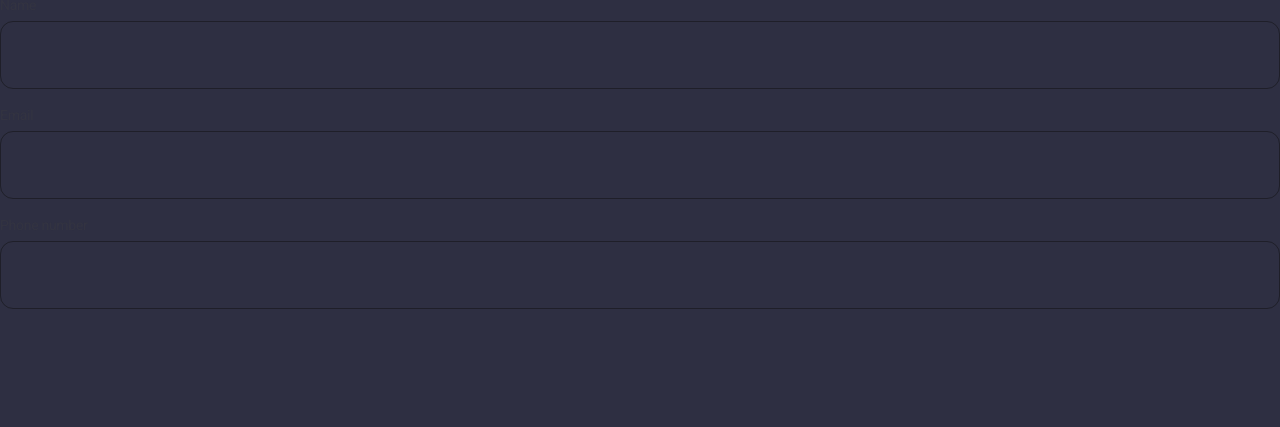
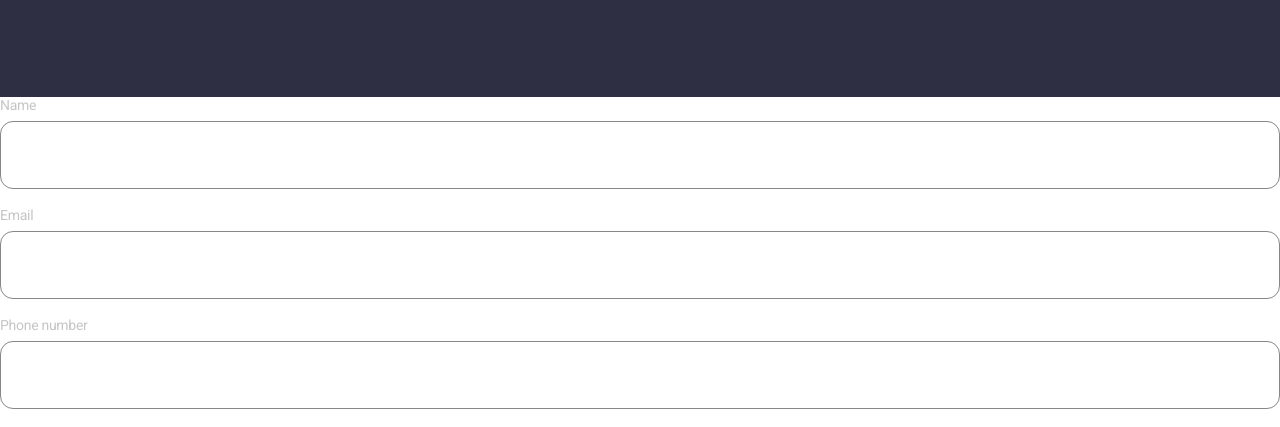
Before and after one commit to Volodymyr788/goit-mark-hw-005, a plain HTML site: page index.html in a window 1280 px wide. Shown: the part 3387-3814 px from the top of the page. Drawn offline with nearby package versions, Linux system fonts and the light colour scheme.

Commit message:
дописав код

```diff
--- a/index.html
+++ b/index.html
@@ -477,6 +477,8 @@
         </div>
       </div>
 
+    </footer>
+    <div class="backdroup">
       <form class="modal-form">
         <div class="modal-feald">
           <label for="user_name" class="modal-label">Name</label>
@@ -492,7 +494,6 @@
             </svg>
           </div>
         </div>
-
         <div class="modal-feald">
           <label for="user_email" class="modal-label">Email</label>
           <div class="input-box">
@@ -507,7 +508,6 @@
             </svg>
           </div>
         </div>
-
         <div class="modal-feald">
           <label for="user_phone" class="modal-label">Phone number</label>
           <div class="input-box">
@@ -523,6 +523,6 @@
           </div>
         </div>
       </form>
-    </footer>
+    </div>
   </body>
 </html>
```
